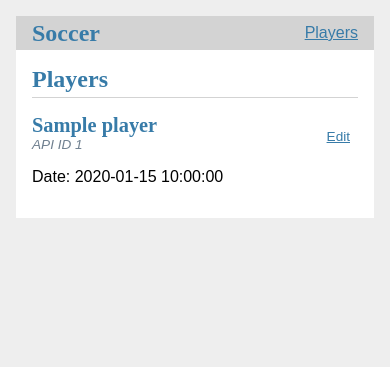
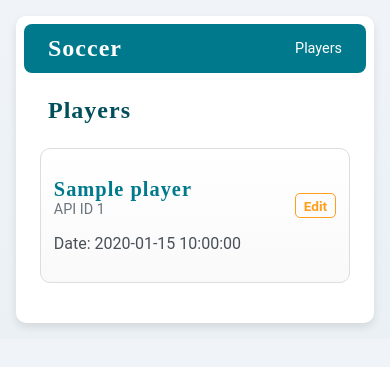
Before and after one commit to MargaridaEstrela/ISDB, a Flask app: template 2 P2 Project/app/templates/players/index.html in a window 390 px wide. Shown: the top 367 px of the page. Run offline with Flask 3, Linux system fonts and the light colour scheme; the template is opened without the code that fills it: most values are stand-ins (such as "Sample title", 1, 10 or a date in 2020); some libraries are stand-ins or nearby versions.

Commit message:
new CSS styles

```diff
--- a/2 P2 Project/app/app.py
+++ b/2 P2 Project/app/app.py
@@ -130,9 +130,9 @@ def player_update_save(player_api_id):
 
     error = None
 
-    if not date:
+    if date == "":
         error = "Date is required."
-    if not is_valid_date(date):
+    elif not is_valid_date(date):
         error = "Date is required to be in the format 'DD/MM/YYYY, HH:MM:SS'."
 
     if error is not None:
@@ -155,7 +155,7 @@ def player_update_save(player_api_id):
         # The connection is returned to the pool at the end of the `connection()` context but,
         # because it is not in a transaction state, no COMMIT is executed.
 
-        return redirect(url_for("players_index"))
+    return redirect(url_for("players_index"))
 
 @app.route("/ping", methods=("GET",))
 @limiter.exempt
--- a/2 P2 Project/app/static/style.css
+++ b/2 P2 Project/app/static/style.css
@@ -1,13 +1,16 @@
 html {
-  font-family: sans-serif;
-  background: #eee;
+  font-family: 'Roboto', sans-serif;
+  background: linear-gradient(to bottom, #f0f4f8, #eaf0f4);
   padding: 1rem;
 }
 
 body {
   max-width: 960px;
   margin: 0 auto;
-  background: white;
+  background: #ffffff;
+  padding: 1rem;
+  border-radius: 10px;
+  box-shadow: 0 4px 8px rgba(0, 0, 0, 0.1);
 }
 
 h1,
@@ -16,25 +19,37 @@ h3,
 h4,
 h5,
 h6 {
-  font-family: serif;
-  color: #377ba8;
+  font-family: 'Merriweather', serif;
+  color: #014f5b; /* Deep teal */
   margin: 1rem 0;
+  letter-spacing: 1px;
 }
 
 a {
-  color: #377ba8;
+  color: #ff9f1c; /* Bright orange */
+  transition: all 0.3s ease;
+  text-decoration: none;
+}
+
+a:hover {
+  color: #f15a24; /* Slightly darker orange */
 }
 
 hr {
   border: none;
-  border-top: 1px solid lightgray;
+  border-top: 1px solid #d3d3d3;
 }
 
 nav {
-  background: lightgray;
+  background: #00798c; /* Vibrant teal */
+  color: white;
   display: flex;
   align-items: center;
-  padding: 0 0.5rem;
+  padding: 0.5rem 1rem;
+  border-radius: 8px;
+  position: sticky; /* Sticky navbar */
+  top: 0;
+  z-index: 1000;
 }
 
 nav h1 {
@@ -44,7 +59,12 @@ nav h1 {
 
 nav h1 a {
   text-decoration: none;
+  color: white;
   padding: 0.25rem 0.5rem;
+}
+
+nav h1 a:hover {
+  color: #76c3d4; /* Light blue */
 }
 
 nav ul {
@@ -54,11 +74,21 @@ nav ul {
   padding: 0;
 }
 
-nav ul li a,
-nav ul li span,
-header .action {
+nav ul li a {
   display: block;
   padding: 0.5rem;
+  color: white;
+  transition: all 0.3s ease;
+}
+
+nav ul li a:hover {
+  color: #f15a24; /* Bright orange */
+}
+
+nav ul li.active a {
+  font-weight: bold;
+  background-color: #76c3d4;
+  border-radius: 5px;
 }
 
 .content {
@@ -66,27 +96,79 @@ header .action {
 }
 
 .content > header {
-  border-bottom: 1px solid lightgray;
-  display: flex;
-  align-items: flex-end;
+  border: none;
+  padding: 0.5rem 0.5rem;
 }
 
 .content > header h1 {
-  flex: auto;
-  margin: 1rem 0 0.25rem 0;
+  color: #014f5b; /* Deep teal */
+  font-size: 2rem;
+  font-weight: bold;
+  text-align: left;
+  margin-bottom: 1rem;
 }
 
 .flash {
-  margin: 1em 0;
-  padding: 1em;
-  background: #cae6f6;
-  border: 1px solid #377ba8;
+  margin: 1.5rem 0;
+  padding: 1rem;
+  border: 1px solid #f0ad4e; /* Warning border */
+  background-color: #fff3cd; /* Light yellow background */
+  color: #856404; /* Dark yellow text */
+  font-weight: bold;
+  font-size: 1rem;
+  border-radius: 8px;
+  box-shadow: 0 2px 4px rgba(0, 0, 0, 0.1);
+  animation: fadeout-remove 5s forwards; /* Controls fading out and removal */
+}
+
+@keyframes fadeout-remove {
+  0% {
+    opacity: 1;
+    height: auto;
+    margin: 1.5rem 0;
+    padding: 1rem;
+  }
+  80% {
+    opacity: 0;
+    height: auto;
+    margin: 1.5rem 0;
+    padding: 1rem;
+  }
+  100% {
+    opacity: 0;
+    height: 0;
+    margin: 0;
+    padding: 0;
+  }
+}
+
+.post {
+  border: 1px solid #ddd;
+  border-radius: 10px;
+  padding: 1rem;
+  margin-bottom: 1rem;
+  background: linear-gradient(to bottom, #ffffff, #f9f9f9);
+  transition: transform 0.2s ease, box-shadow 0.2s ease;
+}
+
+.post:hover {
+  transform: translateY(-5px);
+  box-shadow: 0 4px 12px rgba(0, 0, 0, 0.1);
+}
+
+.post:nth-child(odd) {
+  background-color: #f9f9f9;
+}
+
+.post:nth-child(even) {
+  background-color: #ffffff;
 }
 
 .post > header {
   display: flex;
   align-items: flex-end;
   font-size: 0.85em;
+  margin-bottom: 1rem;
 }
 
 .post > header > div:first-of-type {
@@ -96,19 +178,32 @@ header .action {
 .post > header h1 {
   font-size: 1.5em;
   margin-bottom: 0;
+  color: #00798c; /* Vibrant teal */
 }
 
 .post .about {
-  color: slategray;
-  font-style: italic;
+  color: #6c757d;
+  font-size: 0.9rem;
 }
 
 .post .body {
   white-space: pre-line;
+  color: #495057;
 }
 
-.content:last-child {
-  margin-bottom: 0;
+.post a {
+  color: #ff9f1c;
+  font-weight: bold;
+  padding: 0.2rem 0.5rem;
+  border: 1px solid #ff9f1c;
+  border-radius: 5px;
+  text-decoration: none;
+  transition: all 0.2s ease;
+}
+
+.post a:hover {
+  background-color: #ff9f1c;
+  color: white;
 }
 
 .content form {
@@ -120,11 +215,16 @@ header .action {
 .content label {
   font-weight: bold;
   margin-bottom: 0.5em;
+  color: #014f5b; /* Deep teal */
 }
 
 .content input,
 .content textarea {
   margin-bottom: 1em;
+  border: 1px solid #ddd;
+  border-radius: 5px;
+  padding: 0.5em;
+  font-family: 'Roboto', sans-serif;
 }
 
 .content textarea {
@@ -139,4 +239,57 @@ input.danger {
 input[type="submit"] {
   align-self: start;
   min-width: 10em;
+  background-color: #ff9f1c;
+  color: white;
+  border: none;
+  padding: 0.5em 1em;
+  border-radius: 5px;
+  cursor: pointer;
+  transition: all 0.3s ease;
 }
+
+input[type="submit"]:hover {
+  background-color: #f15a24;
+}
+
+footer {
+  text-align: center;
+  color: #6c757d;
+  font-size: 0.9rem;
+  padding: 1rem;
+  margin-top: 2rem;
+  border-top: 1px solid #eaeaea;
+}
+
+@media (max-width: 768px) {
+  body {
+    padding: 0.5rem;
+  }
+
+  .content > header h1 {
+    font-size: 1.5rem;
+  }
+
+  .post {
+    padding: 0.8rem;
+  }
+
+  nav ul li a {
+    padding: 0.5rem;
+    font-size: 0.9rem;
+  }
+}
+
+* {
+  border-radius: 5px;
+}
+
+a,
+input[type="submit"] {
+  transition: all 0.3s ease;
+}
+
+a:focus, button:focus {
+  outline: 2px dashed #00798c;
+  outline-offset: 2px;
+}
--- a/2 P2 Project/app/templates/players/update.html
+++ b/2 P2 Project/app/templates/players/update.html
@@ -19,8 +19,7 @@
                 id="date"
                 type="datetime-local"
                 step="1"
-                value="{{ request.form['date'] or player['date'] }}"
-                required />
+                value="{{ request.form['date'] or player['date'] }}"/>
         <input type="submit" value="Save" />
     </form>
 {% endblock content %}
```
Also changed, not shown: 1 other file.
